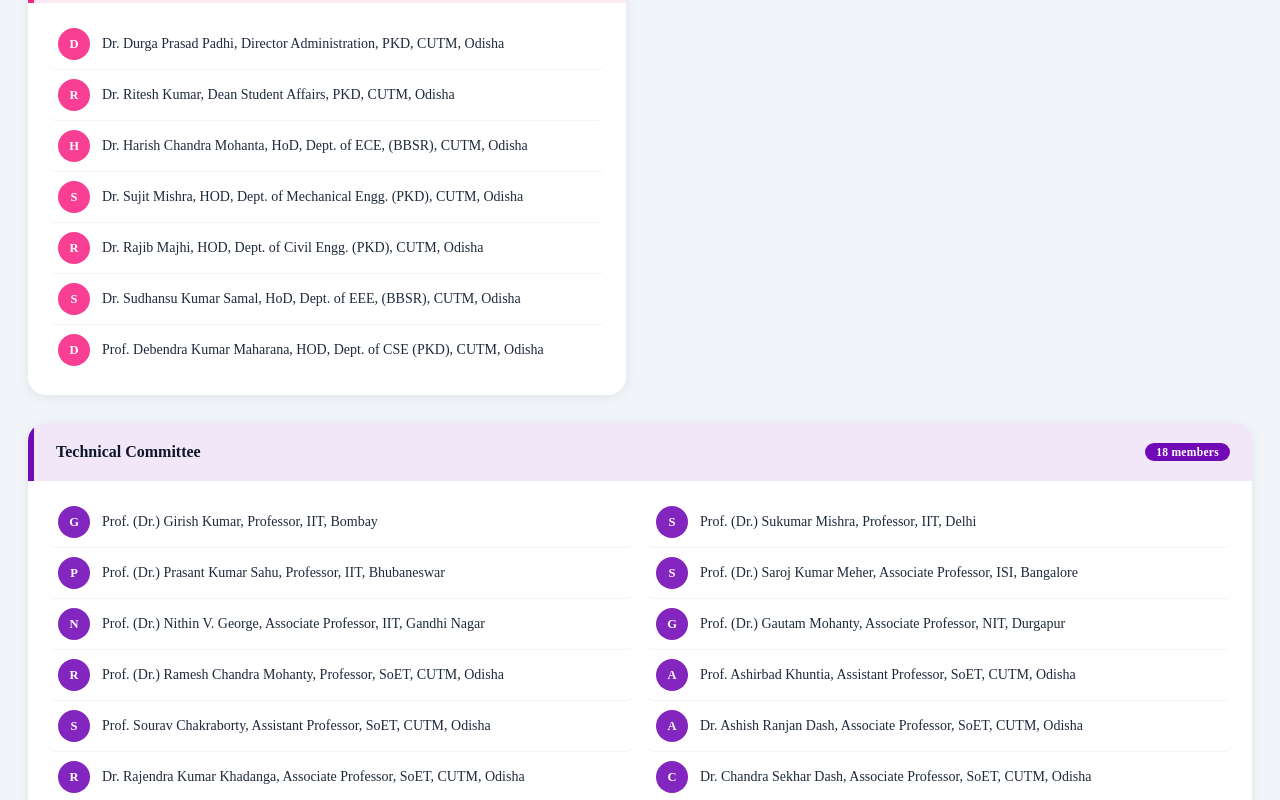
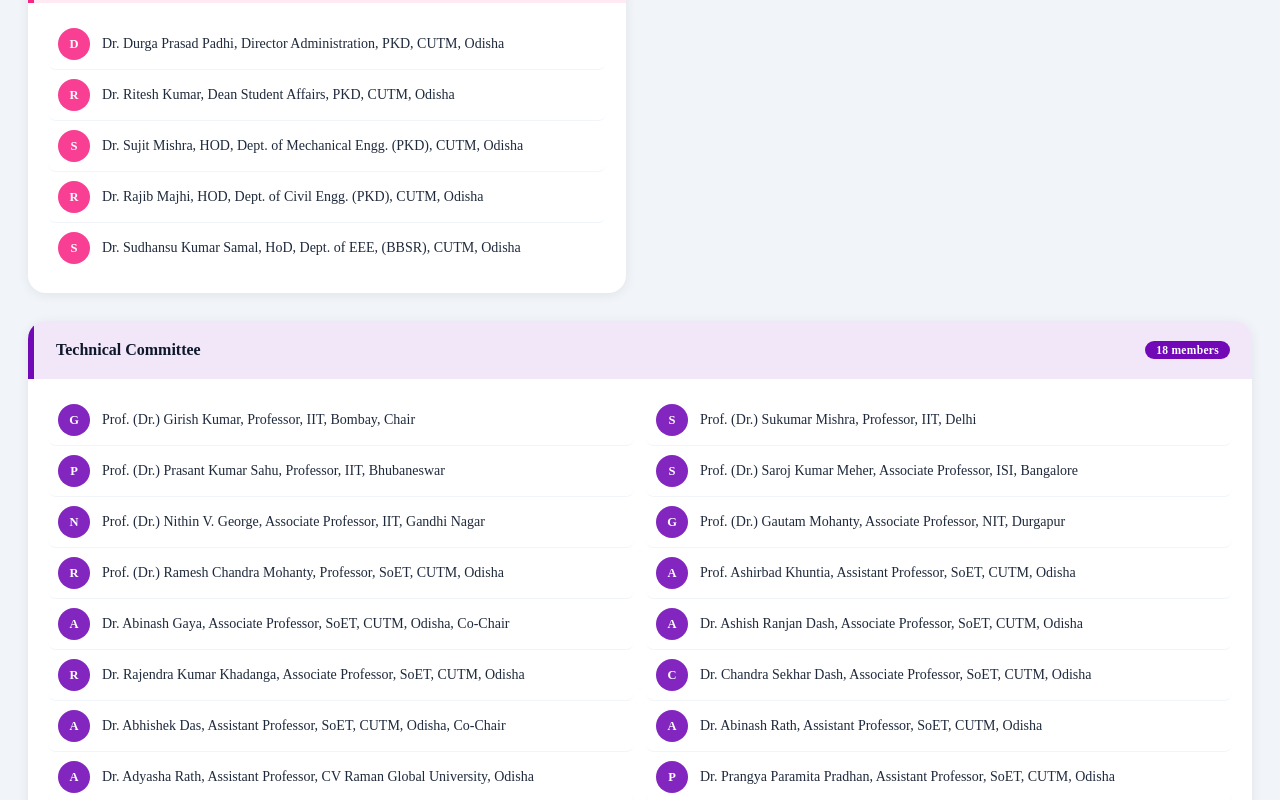
Before and after one commit to krushayu/SCOPES-2027, a React (Create React App) app: page /committee in a window 1280 px wide. Shown: the part 2240-3040 px from the top of the page. Built offline with nearby package versions, Linux system fonts and the light colour scheme.

Commit message:
Update Committee.js

```diff
--- a/src/Pages/Committee.js
+++ b/src/Pages/Committee.js
@@ -125,11 +125,9 @@
       members: [
         'Dr. Durga Prasad Padhi, Director Administration, PKD, CUTM, Odisha',
         'Dr. Ritesh Kumar, Dean Student Affairs, PKD, CUTM, Odisha',
-        'Dr. Harish Chandra Mohanta, HoD, Dept. of ECE, (BBSR), CUTM, Odisha',
         'Dr. Sujit Mishra, HOD, Dept. of Mechanical Engg. (PKD), CUTM, Odisha',
         'Dr. Rajib Majhi, HOD, Dept. of Civil Engg. (PKD), CUTM, Odisha',
         'Dr. Sudhansu Kumar Samal, HoD, Dept. of EEE, (BBSR), CUTM, Odisha',
-        'Prof. Debendra Kumar Maharana, HOD, Dept. of CSE (PKD), CUTM, Odisha'
       ]
     },
     {
@@ -137,7 +135,7 @@
       title: 'Technical Committee',
       color: '#7209B7',
       members: [
-        'Prof. (Dr.) Girish Kumar, Professor, IIT, Bombay',
+        'Prof. (Dr.) Girish Kumar, Professor, IIT, Bombay, Chair',
         'Prof. (Dr.) Sukumar Mishra, Professor, IIT, Delhi',
         'Prof. (Dr.) Prasant Kumar Sahu, Professor, IIT, Bhubaneswar',
         'Prof. (Dr.) Saroj Kumar Meher, Associate Professor, ISI, Bangalore',
@@ -145,11 +143,11 @@
         'Prof. (Dr.) Gautam Mohanty, Associate Professor, NIT, Durgapur',
         'Prof. (Dr.) Ramesh Chandra Mohanty, Professor, SoET, CUTM, Odisha',
         'Prof. Ashirbad Khuntia, Assistant Professor, SoET, CUTM, Odisha',
-        'Prof. Sourav Chakraborty, Assistant Professor, SoET, CUTM, Odisha',
+        'Dr. Abinash Gaya, Associate Professor, SoET, CUTM, Odisha, Co-Chair',
         'Dr. Ashish Ranjan Dash, Associate Professor, SoET, CUTM, Odisha',
         'Dr. Rajendra Kumar Khadanga, Associate Professor, SoET, CUTM, Odisha',
         'Dr. Chandra Sekhar Dash, Associate Professor, SoET, CUTM, Odisha',
-        'Dr. Abhishek Das, Assistant Professor, SoET, CUTM, Odisha',
+        'Dr. Abhishek Das, Assistant Professor, SoET, CUTM, Odisha, Co-Chair',
         'Dr. Abinash Rath, Assistant Professor, SoET, CUTM, Odisha',
         'Dr. Adyasha Rath, Assistant Professor, CV Raman Global University, Odisha',
         'Dr. Prangya Paramita Pradhan, Assistant Professor, SoET, CUTM, Odisha',
@@ -169,7 +167,8 @@
         'Dr. Abinash Rath, Assistant Professor, SoET, CUTM, Odisha',
         'Prof. Ashirbad Khuntia, Assistant Professor, SoET, CUTM, Odisha',
         'Prof. Sourav Chakraborty, Assistant Professor, SoET, CUTM, Odisha',
-        'Dr. Prangya Paramita Pradhan, Assistant Professor, SoET, CUTM, Odisha'
+        'Dr. Prangya Paramita Pradhan, Assistant Professor, SoET, CUTM, Odisha',
+        'Dr. Dhawaleswar Rao, HOD, Dept. of CSE, SoET, CUTM, Odisha',
       ]
     },
     {
```
